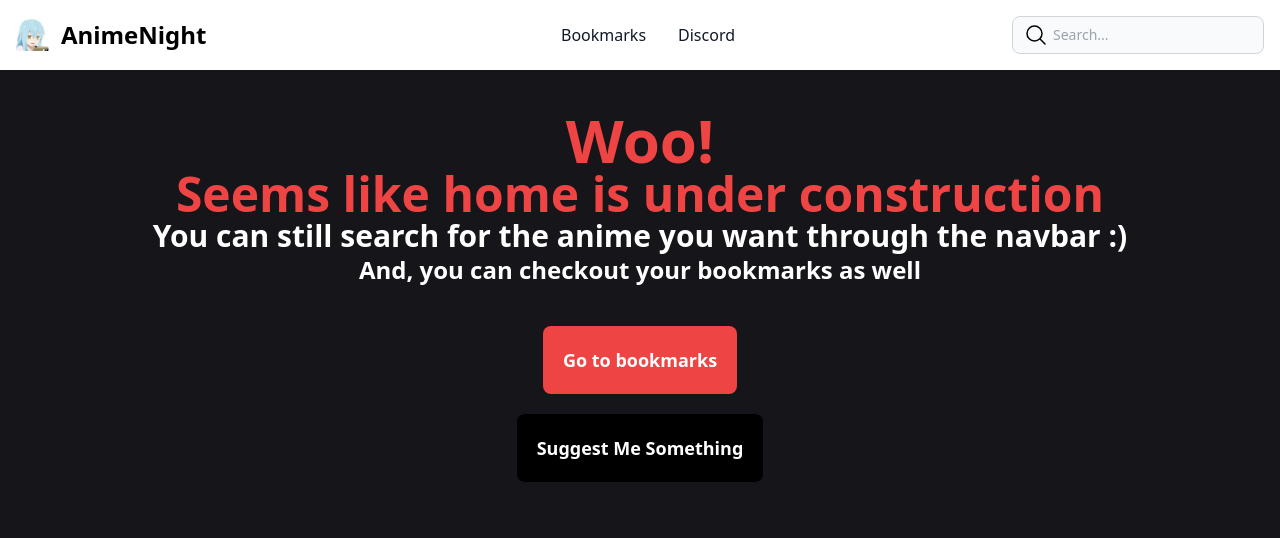
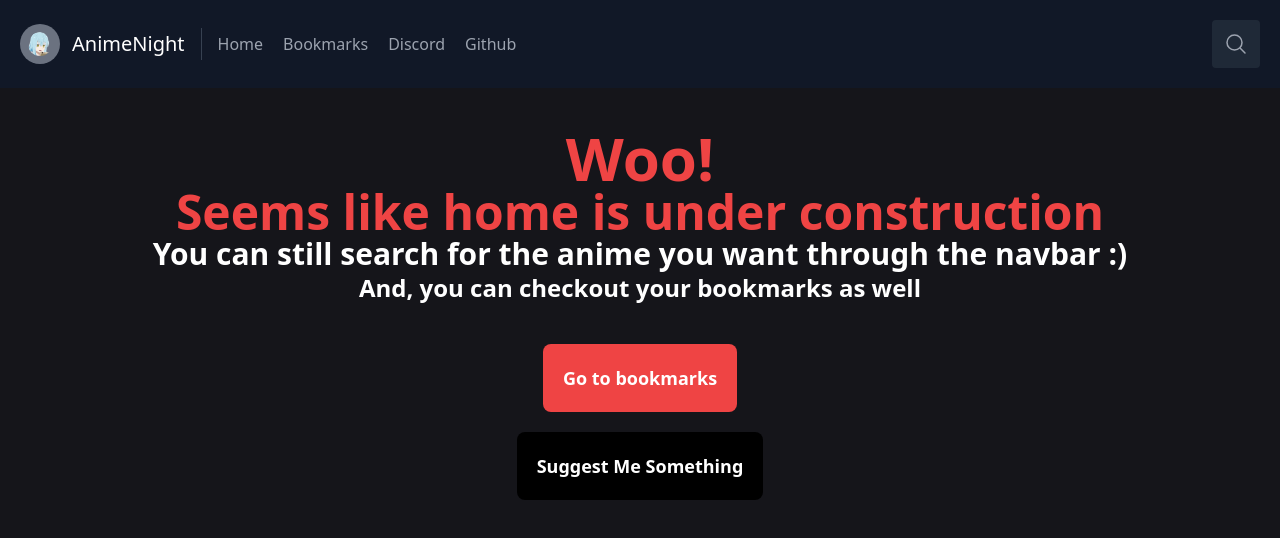
Before and after one commit to DefaltZ/animenight, a React (Vite) app: page / in a window 1280 px wide. Shown: the top 538 px of the page. Built offline with nearby package versions, Linux system fonts and the light colour scheme.

Commit message:
Add a Search component different from Navbar.
**SEARCH**

+ Independent component, Search
+ Search panel
+ Search button
+ Improved UI
+ "No results" and "loading" in search

- Input no longer updates the result on change event

**NAVBAR**
+ Improved UI
+ GitHub repository buttons

- Old UI

```diff
--- a/src/components/Navbar.tsx
+++ b/src/components/Navbar.tsx
@@ -1,139 +1,49 @@
-import { ANIME, IAnimeResult, ISearch } from "@consumet/extensions";
-import { useState } from "react";
 import logo from "../assets/imgs/logo.png";
 
-import SearchResults from "./SearchResults";
 import { Link } from "react-router-dom";
+import Search from "./Search";
+import { useState } from "react";
 
 export function Navbar() {
-  const [query, setQuery] = useState<string>("");
-  const [results, setResults] = useState<IAnimeResult[]>([]);
-  const [menuOpen, setMenuOpen] = useState(false);
+  const [searchState, setSearchState] = useState<boolean>(false) // Whether the search bar is hidden or not
 
-  async function updateQuery(e: any) {
-    setQuery(e.target.value);
+  function toggleSearch(e: any) {
+    e.preventDefault()
 
-    if (query === "") {
-      setResults([])
-    }
-    await updateResults();
+    setSearchState(!searchState)
   }
-
-  async function updateResults() {
-    const source = new ANIME.Gogoanime();
-
-    await source.search(query).then((data: ISearch<IAnimeResult>) => {
-      setResults(data.results);
-    });
-  }
-
-  const toggleMenu = () => {
-    if (menuOpen) {
-      setResults([])
-    }
-    setMenuOpen(!menuOpen);
-  };
 
   return (
     <div>
-      <nav className="bg-white border-gray-200 dark:bg-gray-900 m-0">
-        <div className="max-w-screen-xl flex flex-wrap items-center justify-between mx-auto p-4">
-          <Link to="/" className="flex items-center">
-            <img src={logo} className="h-8 mr-3" alt="AnimeNight" />
-            <span className="self-center text-2xl font-semibold whitespace-nowrap dark:text-white">
-              AnimeNight
-            </span>
+      <header className="text-gray-400 bg-gray-900 body-font">
+        <div className="container mx-auto flex flex-wrap p-5 flex-col md:flex-row items-center">
+          <Link to="/" className="flex title-font font-medium items-center text-white mb-4 md:mb-0">
+            <img
+              className="w-10 h-10 text-white p-2 bg-gray-500 rounded-full"
+              src={logo}
+            />
+            <span className="ml-3 text-xl">AnimeNight</span>
           </Link>
-          <div className="flex md:order-2">
-            <button
-              type="button"
-              onClick={toggleMenu}
-              className="md:hidden text-gray-500 dark:text-gray-400 hover:bg-gray-100 dark:hover:bg-gray-700 focus:outline-none focus:ring-4 focus:ring-gray-200 dark:focus:ring-gray-700 rounded-lg text-sm p-2.5 mr-1"
-            >
-              <svg
-                xmlns="http://www.w3.org/2000/svg"
-                fill="none"
-                viewBox="0 0 24 24"
-                strokeWidth={1.5}
-                stroke="currentColor"
-                className="w-6 h-6"
-              >
-                <path
-                  strokeLinecap="round"
-                  strokeLinejoin="round"
-                  d="M3.75 6.75h16.5M3.75 12H12m-8.25 5.25h16.5"
-                />
-              </svg>
-              <span className="sr-only">Open Menu</span>
-            </button>
-            <div
-              className={`relative ${menuOpen ? "block" : "hidden"} md:block`}
-            >
-              <div className="absolute inset-y-0 left-0 flex items-center pl-3 pointer-events-none">
-                <svg
-                  xmlns="http://www.w3.org/2000/svg"
-                  fill="none"
-                  viewBox="0 0 24 24"
-                  strokeWidth={1.5}
-                  stroke="currentColor"
-                  className="w-6 h-6"
-                >
-                  <path
-                    strokeLinecap="round"
-                    strokeLinejoin="round"
-                    d="M21 21l-5.197-5.197m0 0A7.5 7.5 0 105.196 5.196a7.5 7.5 0 0010.607 10.607z"
-                  />
-                </svg>
-
-                <span className="sr-only">Search icon</span>
-              </div>
-              <input
-                type="text"
-                id="search-navbar"
-                className="block w-full p-2 pl-10 text-sm text-white border border-gray-300 rounded-lg bg-gray-50 focus:ring-red-500 focus:border-red-500 dark:bg-gray-700 dark:border-gray-600 placeholder-gray-400 focus:px-10 focus:transition-all"
-                placeholder="Search..."
-                onChange={updateQuery}
-                value={query}
-              ></input>
-            </div>
-          </div>
-          <div
-            className={`items-center justify-between ${menuOpen ? "block" : "hidden"
-              } w-full md:flex md:w-auto md:order-1`}
-            id="navbar-search"
-          >
-            <div className="relative mt-3 md:hidden"></div>
-            <ul className="flex flex-col p-4 md:p-0 mt-4 font-medium border border-gray-100 rounded-lg bg-gray-50 md:flex-row md:space-x-8 md:mt-0 md:border-0 md:bg-white dark:bg-gray-800 md:dark:bg-gray-900 dark:border-gray-700">
-              <li>
-                <Link
-                  to="/"
-                  className="block py-2 pl-3 pr-4 text-white bg-blue-700 rounded md:bg-transparent md:p-0"
-                  aria-current="page"
-                >
-                  Home
-                </Link>
-              </li>
-              <li>
-                <Link
-                  to="/bookmarks"
-                  className="block py-2 pl-3 pr-4 text-gray-900 rounded hover:bg-gray-100 md:hover:bg-transparent md:hover:text-blue-700 md:p-0 md:dark:hover:text-blue-500 dark:text-white dark:hover:bg-gray-700 dark:hover:text-white md:dark:hover:bg-transparent dark:border-gray-700"
-                >
-                  Bookmarks
-                </Link>
-              </li>
-              <li>
-                <a
-                  href="https://discord.gg/4ExWBZREET"
-                  className="block py-2 pl-3 pr-4 text-gray-900 rounded hover:bg-gray-100 md:hover:bg-transparent md:hover:text-blue-700 md:p-0 dark:text-white md:dark:hover:text-blue-500 dark:hover:bg-gray-700 dark:hover:text-white md:dark:hover:bg-transparent dark:border-gray-700"
-                >
-                  Discord
-                </a>
-              </li>
-            </ul>
-          </div>
+          <nav className="md:mr-auto md:ml-4 md:py-1 md:pl-4 md:border-l md:border-gray-700 flex flex-wrap items-center text-base justify-center">
+            <Link to="/" className="mr-5 hover:text-white">Home</Link>
+            <Link to="/bookmarks" className="mr-5 hover:text-white">Bookmarks</Link>
+            <a href="https://discord.gg/aTv4jYGtCR" className="mr-5 hover:text-white">Discord</a>
+            <a href="https://github.com/ArrancarDev/animenight" className="mr-5 hover:text-white">Github</a>
+          </nav>
+          <button className="inline-flex items-center bg-gray-800 border-0 py-3 px-3 focus:outline-none hover:bg-gray-700 rounded text-base mt-4 md:mt-0" onClick={toggleSearch}>
+            <svg xmlns="http://www.w3.org/2000/svg" fill="none" viewBox="0 0 24 24" strokeWidth={1.5} stroke="currentColor" className="w-6 h-6">
+              <path strokeLinecap="round" strokeLinejoin="round" d="M21 21l-5.197-5.197m0 0A7.5 7.5 0 105.196 5.196a7.5 7.5 0 0010.607 10.607z" />
+            </svg>
+          </button>
         </div>
-      </nav>
-      <SearchResults results={results} setResults={setResults} />
+      </header>
+      {
+        searchState ? (
+          <Search />
+        ) : (
+          <div></div>
+        )
+      }
     </div>
   );
 }
--- /dev/null
+++ b/src/components/Search.tsx
@@ -0,0 +1,98 @@
+import { ANIME, IAnimeResult, ISearch } from "@consumet/extensions"
+import { useState } from "react"
+import SearchResults from "./SearchResults"
+import preloader from "../assets/imgs/preloader.gif"
+
+export default function Search() {
+    const source = new ANIME.Gogoanime()
+    const [results, setResults] = useState<IAnimeResult[]>([])
+    const [query, setQuery] = useState<string>("")
+    const [error, setError] = useState<boolean>(false)  // Use it to inform the user that an error has occured and
+    // it has been logged into the console.
+    // By default it is false.
+
+    const [loading, setLoading] = useState<boolean>(false)
+
+    function onUpdate(e: any) {
+        setQuery(e.target.value)
+    }
+
+    /**
+     * Fetch results from the API and set the results state
+     */
+    async function fetchResults() {
+        if (results.length > 0) {
+            setQuery("")
+            setResults([])
+
+            return
+        }
+
+        setLoading(true)
+
+        await source.search(query)
+            .then((res: ISearch<IAnimeResult>) => {
+                setLoading(false)
+                setResults(res.results)
+            })
+            .catch((e) => {
+                setError(true)
+                console.error(e)
+            })
+    }
+
+    /**
+     * To check whether there are results or not, return the results if true
+     */
+    function searchResults() {
+        return results.length === 0 ? (
+            <div>
+                <p className="text-2xl font-bold text-red-500">Nothing here, maybe try searching again?</p>
+            </div>
+        ) : (
+            <SearchResults results={results} />
+        )
+    }
+    return !error ? (
+        (
+            <div>
+                <div className="bg-gray-900 w-full h-screen fixed">
+                    <div className="flex flex-col items-center p-4">
+                        <div className="flex flex-wrap p-10">
+                            <input type="text" className="bg-gray-800 px-12 py-3 text-white transition hover:-translate-y-1 duration-300 ease-in-out hover:scale-110" onChange={onUpdate} value={query} placeholder="Search..." />
+
+                            <button className="bg-red-500 text-white px-5 py-3 hover:bg-red-600 transition hover:-translate-y-1 duration-300 ease-in-out hover:scale-110" onClick={fetchResults}>
+                                {
+                                    results.length === 0 ? (
+                                        <svg xmlns="http://www.w3.org/2000/svg" fill="none" viewBox="0 0 24 24" strokeWidth={1.5} stroke="currentColor" className="w-6 h-6">
+                                            <path strokeLinecap="round" strokeLinejoin="round" d="M15.75 15.75l-2.489-2.489m0 0a3.375 3.375 0 10-4.773-4.773 3.375 3.375 0 004.774 4.774zM21 12a9 9 0 11-18 0 9 9 0 0118 0z" />
+                                        </svg>
+                                    ) : (
+                                        <svg xmlns="http://www.w3.org/2000/svg" fill="none" viewBox="0 0 24 24" strokeWidth={1.5} stroke="currentColor" className="w-6 h-6">
+                                            <path strokeLinecap="round" strokeLinejoin="round" d="M9.75 9.75l4.5 4.5m0-4.5l-4.5 4.5M21 12a9 9 0 11-18 0 9 9 0 0118 0z" />
+                                        </svg>
+                                    )
+                                }
+                            </button>
+                        </div>
+
+                        {
+                            !loading ? (
+                                searchResults()
+                            ) : (
+                                <div>
+                                    <img src={preloader}/>
+                                </div>
+                            )
+                        }
+
+                    </div>
+                </div>
+            </div>
+        )
+    ) : (
+        <div className="text-white font-bold text-6xl">
+            Error
+        </div>
+    )
+}
--- a/src/components/SearchResult.tsx
+++ b/src/components/SearchResult.tsx
@@ -1,18 +1,17 @@
 import { IAnimeResult } from "@consumet/extensions";
-import React from "react";
+
 import { Link } from "react-router-dom";
 
 type SearchResultProps = {
     result: IAnimeResult;
     index: number;
-    clearResults: (e: React.MouseEvent) => void;
 };
 
 export default function SearchResult(props: SearchResultProps) {
     return (
         <div className="xl:w-1/4 lg:w-1/2 md:w-full px-8 py-6 border-l-2 border-gray-800">
             <h2 className="text-lg sm:text-xl text-white font-medium title-font mb-2">{`${props.result.title}`}</h2>
-            <Link to={`/stream/${props.result.id}/1`} onClick={props.clearResults} className="text-red-400 inline-flex items-center">Watch
+            <Link to={`/stream/${props.result.id}/1`} reloadDocument={true} className="text-red-400 inline-flex items-center">Watch
                 <svg xmlns="http://www.w3.org/2000/svg" fill="none" viewBox="0 0 24 24" strokeWidth={1.5} stroke="currentColor" className="w-6 h-6">
                     <path strokeLinecap="round" strokeLinejoin="round" d="M13.5 6H5.25A2.25 2.25 0 003 8.25v10.5A2.25 2.25 0 005.25 21h10.5A2.25 2.25 0 0018 18.75V10.5m-10.5 6L21 3m0 0h-5.25M21 3v5.25" />
                 </svg>
--- a/src/layout.tsx
+++ b/src/layout.tsx
@@ -5,7 +5,7 @@ export function Layout() {
     return (
         <div className="">
             <Navbar />
-            <div className=" text-lg">
+            <div className="text-lg">
                 <Outlet />
             </div>
         </div>
```
Also changed, not shown: src/components/SearchResults.tsx (+11 -20 lines).
